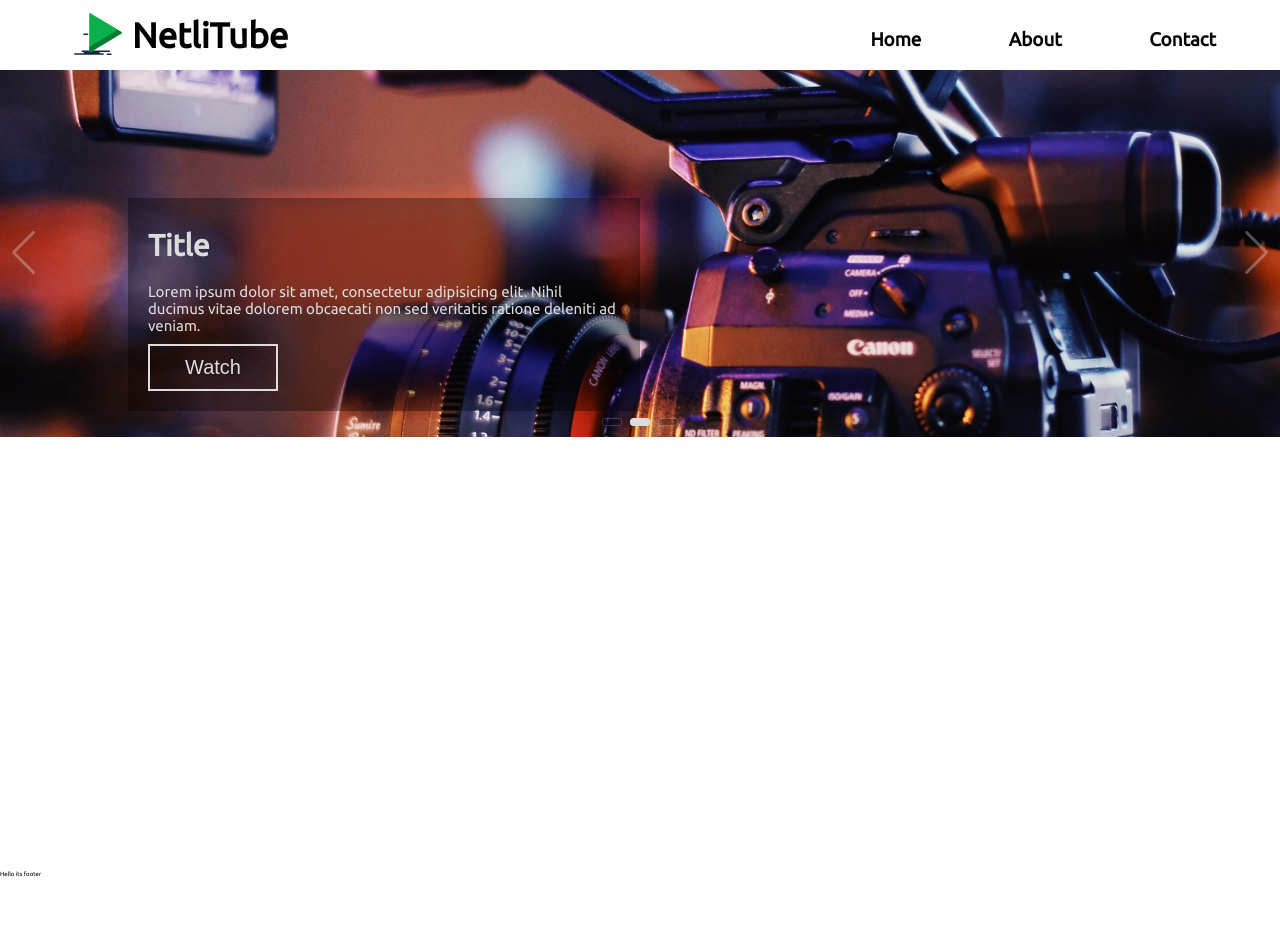
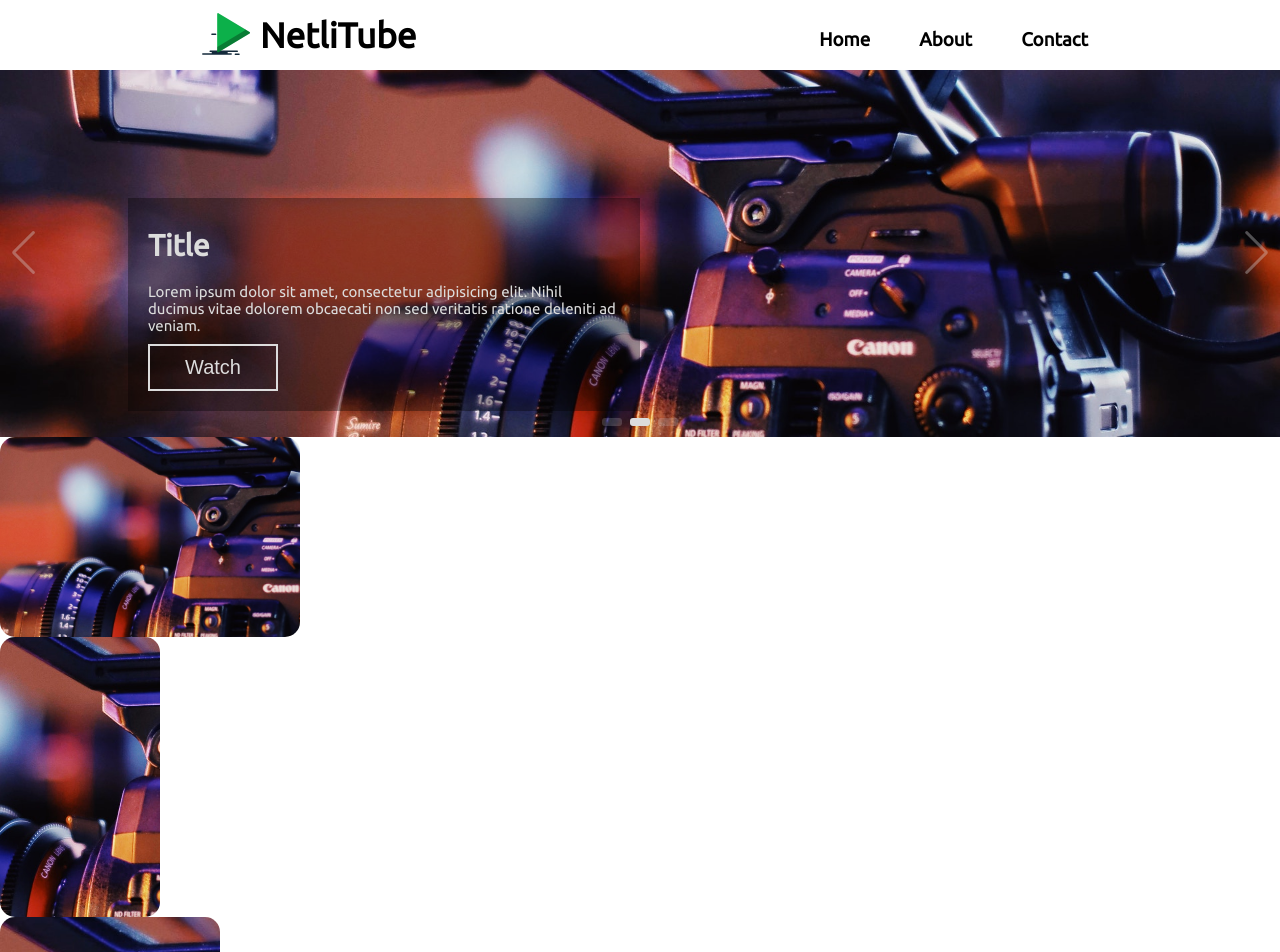
Before and after one commit to ArsenDriashkaba/NetliTube, a Next.js app: page / in a window 1280 px wide. Shown: the top 952 px of the page. Before the commit the page ends 877 px from the top, so only its background shows below. Built offline with nearby package versions, Linux system fonts and the light colour scheme.

Commit message:
Card implementation. Improving Styling

```diff
--- a/components/BannerSlider/Slide/Slide.js
+++ b/components/BannerSlider/Slide/Slide.js
@@ -1,5 +1,4 @@
 import Image from "next/image";
-import { SwiperSlide } from "swiper/react";
 
 import styles from "./Slide.module.css";
 
--- a/components/CardList/Card/Card.js
+++ b/components/CardList/Card/Card.js
@@ -0,0 +1,29 @@
+import Image from "next/image";
+import { motion } from "framer-motion";
+import classNames from "classnames";
+
+import styles from "./Card.module.css";
+
+const Card = ({ imgSrc, size }) => {
+  const sizeClassMap = {
+    small: styles.smallImg,
+    medium: styles.mediumImg,
+    large: styles.largeImg,
+  };
+
+  return (
+    <motion.div
+      className={classNames(styles.imageContainer, sizeClassMap[size])}
+      whileHover={{ scale: 1.2 }}
+    >
+      <Image
+        className={styles.image}
+        src={imgSrc || "/static/images/banner.jpeg"}
+        alt="image"
+        layout="fill"
+      />
+    </motion.div>
+  );
+};
+
+export default Card;
--- a/components/CardList/Card/Card.module.css
+++ b/components/CardList/Card/Card.module.css
@@ -0,0 +1,36 @@
+.image {
+  object-fit: cover;
+  object-position: center;
+  border-radius: 1.5rem;
+  border: none;
+}
+
+.imageContainer {
+  position: relative;
+}
+
+.imageContainer:hover {
+  cursor: pointer;
+  z-index: 10;
+}
+
+.smallImg {
+  min-width: 30rem;
+  min-height: 20rem;
+  width: 30rem;
+  height: 20rem;
+}
+
+.mediumImg {
+  min-width: 16rem;
+  min-height: 28rem;
+  width: 16rem;
+  height: 28rem;
+}
+
+.largeImg {
+  min-width: 22rem;
+  min-height: 43rem;
+  width: 22rem;
+  height: 43rem;
+}
--- a/components/Nav/Nav.js
+++ b/components/Nav/Nav.js
@@ -5,10 +5,12 @@ import styles from "./Nav.module.css";
 
 const Nav = () => {
   return (
-    <nav className={styles.navigation}>
-      <Logo icoUrl="/static/icons/playIco.svg" />
-      <Menu />
-    </nav>
+    <div className={styles.container}>
+      <nav className={styles.navigation}>
+        <Logo icoUrl="/static/icons/playIco.svg" />
+        <Menu />
+      </nav>
+    </div>
   );
 };
 
--- a/components/Nav/Nav.module.css
+++ b/components/Nav/Nav.module.css
@@ -1,6 +1,13 @@
+.container {
+  position: sticky;
+  top: 0;
+  z-index: 20;
+  background-color: white;
+}
+
 .navigation {
   display: flex;
-  width: 90%;
+  width: 70%;
   margin: 0 auto;
   align-items: center;
   font-size: 3rem;
--- a/package.json
+++ b/package.json
@@ -9,6 +9,7 @@
     "lint": "next lint"
   },
   "dependencies": {
+    "classnames": "^2.3.1",
     "framer-motion": "^6.5.1",
     "next": "12.2.2",
     "react": "18.2.0",
--- a/pages/index.js
+++ b/pages/index.js
@@ -1,5 +1,6 @@
 import Head from "next/head";
 import BannerSlider from "../components/BannerSlider/BannerSlider";
+import Card from "../components/CardList/Card/Card";
 import styles from "../styles/Home.module.css";
 
 export default function Home() {
@@ -13,6 +14,9 @@ export default function Home() {
 
       <main className={styles.main}>
         <BannerSlider />
+        <Card size="small" />
+        <Card size="medium" />
+        <Card size="large" />
       </main>
     </div>
   );
--- a/styles/globals.css
+++ b/styles/globals.css
@@ -42,7 +42,7 @@ button {
 .swiper-pagination-bullet {
   width: 2rem;
   border-radius: 0.3rem;
-  border: 0.1rem solid var(--gray);
+  background-color: var(--gray);
 }
 
 .swiper-pagination-bullet-active {
```
Also changed, not shown: 2 other files (tests, documents, lock files or other folders).
